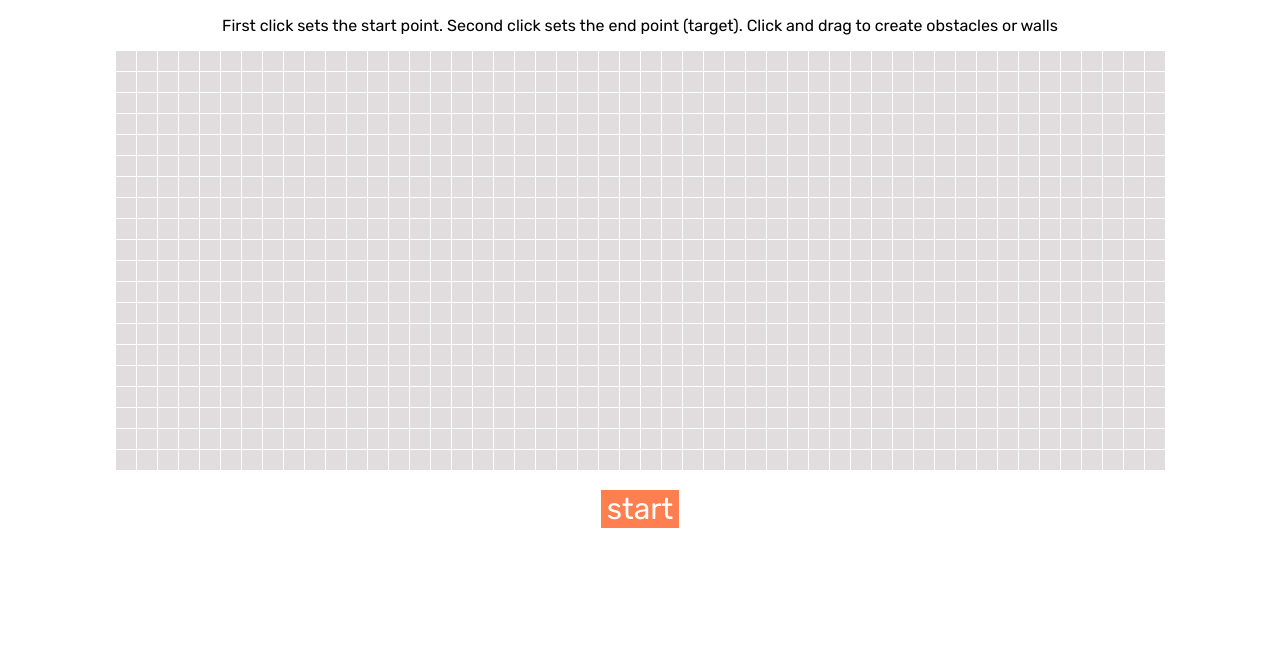
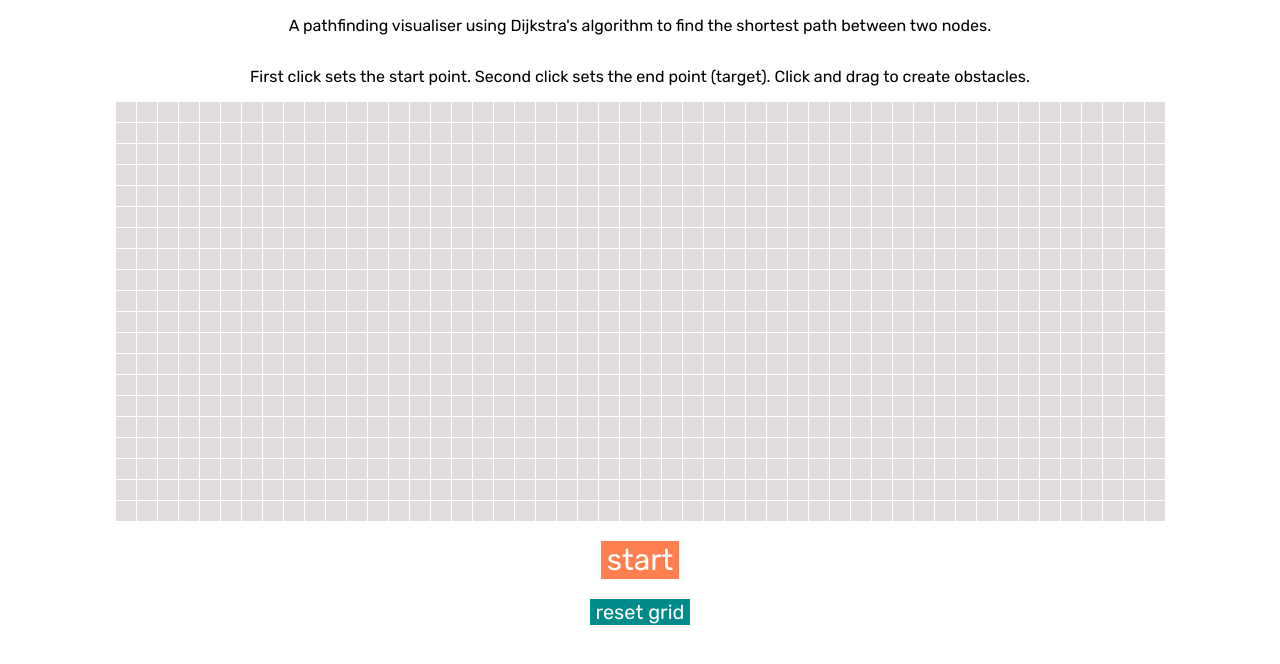
Before and after one commit to mkch8/pathfinding-visualiser-v1, a Flask app: page / in a window 1280 px wide. Shown: the part 89-753 px from the top of the page. Run offline with Flask 3, Linux system fonts and the light colour scheme.

Commit message:
Merge remote origin into local remote

```diff
--- a/static/script.js
+++ b/static/script.js
@@ -45,22 +45,6 @@ class Cell {
         if (this.col > 0) {
             this.neighbours.push(grid[this.row][this.col - 1])
         }
-        // // left neighbour
-        // if (this.row > 0) {
-        //     this.neighbours.push(grid[this.row - 1][this.col])
-        // }
-        // // right neighbour
-        // if (this.row < ROWS - 1) {
-        //     this.neighbours.push(grid[this.row + 1][this.col])
-        // }
-        // // upper neighbour
-        // if (this.col > 0) {
-        //     this.neighbours.push(grid[this.row][this.col - 1])
-        // }
-        // // lower neighbour
-        // if (this.col < COLS - 1) {
-        //     this.neighbours.push(grid[this.row][this.col + 1])
-        // }
     }
 
     visit() {
@@ -134,7 +118,7 @@ document.addEventListener('mouseup', function() {
 });
 
 // Add event listener for the start button, which starts the search
-const startButton = document.getElementById('start-btn')
+const startButton = document.getElementById('start-btn');
 startButton.addEventListener('click', function() {
     if (startPointBool && endPointBool) {
         searching = true;
@@ -145,6 +129,12 @@ startButton.addEventListener('click', function() {
         alert('Please set both a start point and end point before starting the algorithm')
     }
 });
+
+// Add event listener for the refresh button, to refresh the page/grid
+const refreshButton = document.getElementById('refresh-btn');
+refreshButton.addEventListener('click', function() {
+    window.location.reload();
+})
 
 // Add neighbours for each cell in grid
  for (let i=0; i < ROWS; i++) {
@@ -180,7 +170,7 @@ async function startSearch() {
                     for (let i=0; i < path.length; i++) {
                         path[i].element.classList.add('path');
                     }
-                    alert('Target found!');
+                    // alert('Target found!');
                     break;
                 } else {
                     for (let i = 0; i < current_box.neighbours.length; i++) {
--- a/static/style.css
+++ b/static/style.css
@@ -31,6 +31,21 @@ body {
     background-color: firebrick;
 }
 
+#refresh-btn {
+    margin-top: 20px;
+    background-color: darkcyan;
+    font-family: "Rubik", sans-serif;
+    color: white;
+    font-size: 20px;
+    border: none;
+    transition-duration: 0.4s;
+}
+
+#refresh-btn:hover {
+    transform: scale(1.10);
+    background-color: darkslategray;
+}
+
 #grid-container {
     display: grid;
     grid-template-columns: repeat(50, 20px);
@@ -44,6 +59,11 @@ body {
     height: 20px;
     background-color: #e1dddf;
     border: coral 0px solid;
+}
+
+.grid-item:hover {
+    transform: scale(1.10);
+    background-color: grey;
 }
 
 .obstacle {
--- a/templates/index.html
+++ b/templates/index.html
@@ -1,16 +1,18 @@
 <!DOCTYPE html>
 <html>
 <head>
-    <title>Pathfinding Visualizer</title>
+    <title>pathfinding visualizer</title>
     <link rel="stylesheet" type="text/css" href="{{ url_for('static', filename='style.css') }}">
 </head>
 <header>
     <h1>Pathfinding Visualizer</h1>
 </header>
 <body>
-    <p>First click sets the start point. Second click sets the end point (target). Click and drag to create obstacles or walls</p>
+    <p>A pathfinding visualiser using Dijkstra's algorithm to find the shortest path between two nodes.</p>
+    <p>First click sets the start point. Second click sets the end point (target). Click and drag to create obstacles.</p>
     <div id="grid-container"></div>
     <button id="start-btn">start</button>
+    <button id="refresh-btn">reset grid</button>
     <script src="{{ url_for('static', filename='script.js') }}"></script>
 </body>
 </html>
```
